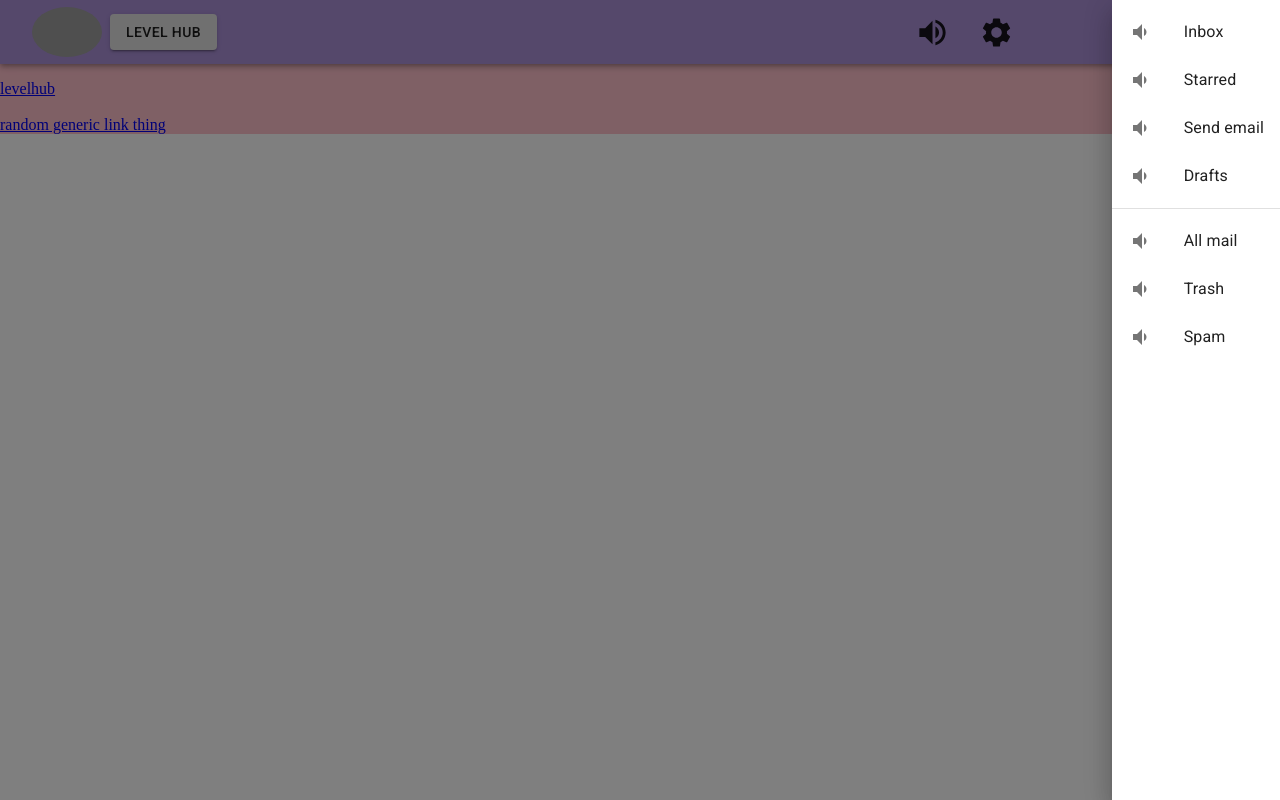
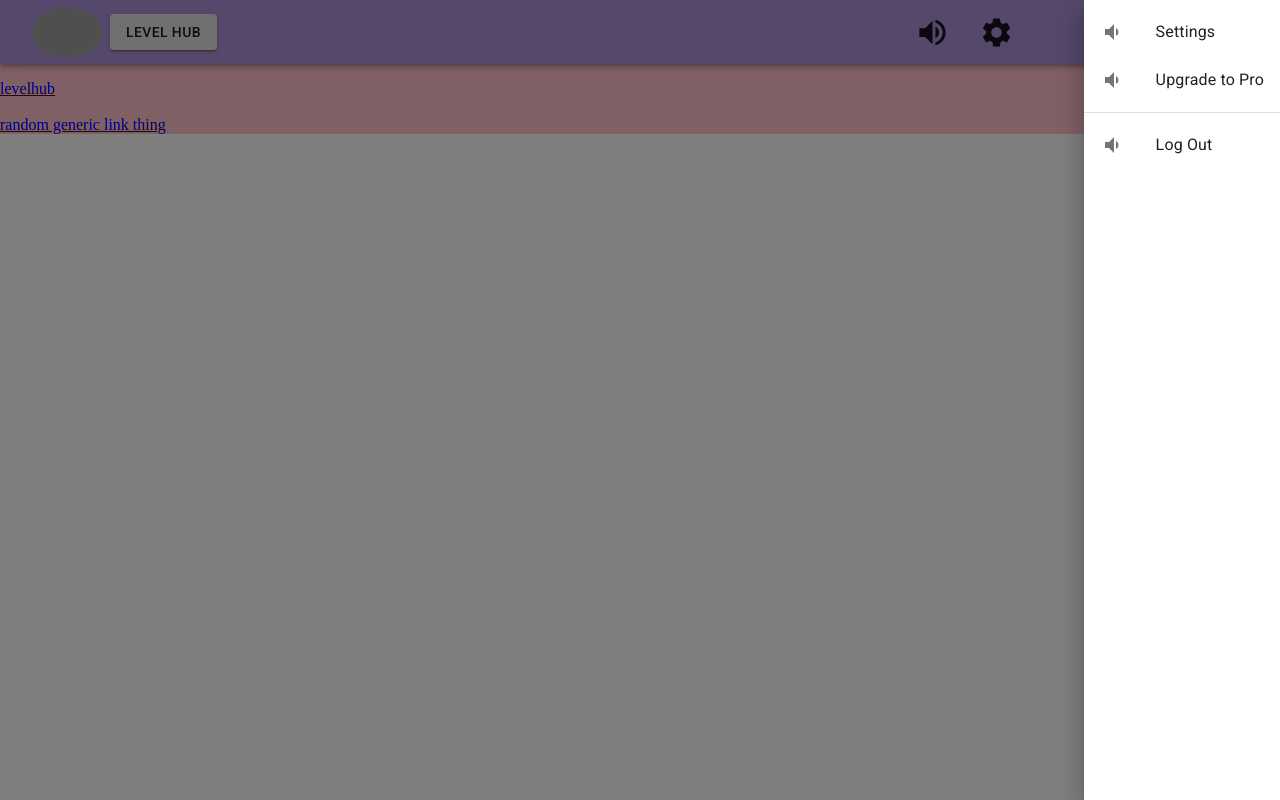
Before and after one commit to ParableWorks/music-app, a React app: page / in a window 1280 px wide. Both pictures are taken after a click on the button 996 px from the left and 32 px from the top of the page. Built offline with nearby package versions, Linux system fonts and the light colour scheme; grey boxes are pictures that could not be loaded; what soundfont-player would draw is missing.

Commit message:
fix evil typo and deploy website
plus some nice bugfixes

```diff
--- a/package.json
+++ b/package.json
@@ -9,7 +9,7 @@
     "test": "echo \"Error: no test specified\" && exit 1",
     "build": "webpack --mode production",
     "lint:fix": "eslint --fix --ext .js,.jsx .",
-    "deploytoweb": "gh-pages -d build"
+    "deploytoweb": "gh-pages -d ./dist"
   },
   "author": "",
   "license": "ISC",
--- a/src/Pages/Level/components/InstructBox.jsx
+++ b/src/Pages/Level/components/InstructBox.jsx
@@ -8,6 +8,7 @@ import Card from '@material-ui/core/Card';
 import CardContent from '@material-ui/core/CardContent';
 
 import midiToNoteName from '../../../lib/midiToNoteName';
+import playNote from '../../../lib/soundPlayer/soundPlayer';
 import PlayButton from './PlayButton';
 import NoteDisplay from './NoteDisplay';
 
@@ -67,7 +68,8 @@ const InstructBox = (props) => {
                   // TODO: make this work with multiple notes
                   const duration = 1;
                   const volume = 100;
-                  playingNote = playNote(note, 0, { duration, gain: volume });
+                  // playingNote = playNote(note, 0, { duration, gain: volume });
+                  playingNote = instrument.play(note, 0, { duration });
                   return duration;
                 }}
                 onPause={() => {
--- a/src/Pages/UniversalComponents/NavBar.jsx
+++ b/src/Pages/UniversalComponents/NavBar.jsx
@@ -156,20 +156,18 @@ const NavBar = ({ levelTitle, disableHub }) => {
               onKeyDown={() => toggleDrawer(true)}
             >
               <List>
-                {['Inbox', 'Starred', 'Send email', 'Drafts'].map(
-                  (text, index) => (
+                {['Settings', 'Upgrade to Pro'].map((text, index) => (
                   <ListItem button key={text}>
                     <ListItemIcon>
                       <VolumeDown />
                     </ListItemIcon>
                     <ListItemText primary={text} />
                   </ListItem>
-                  )
-                )}
+                ))}
               </List>
               <Divider />
               <List>
-                {['All mail', 'Trash', 'Spam'].map((text, index) => (
+                {['Log Out'].map((text, index) => (
                   <ListItem button key={text}>
                     <ListItemIcon>
                       <VolumeDown />
--- a/webpack.config.js
+++ b/webpack.config.js
@@ -7,7 +7,7 @@ const HtmlWebpackPlugin = require('html-webpack-plugin');
 module.exports = () => ({
   entry: ['./src/index.jsx'],
   output: {
-    path: path.resolve(__dirname, '/dist'),
+    path: path.resolve(__dirname, './dist'),
     publicPath: '/',
     filename: 'bundle.js',
   },
```
Lines whose indentation alone changed are shown as unchanged.
